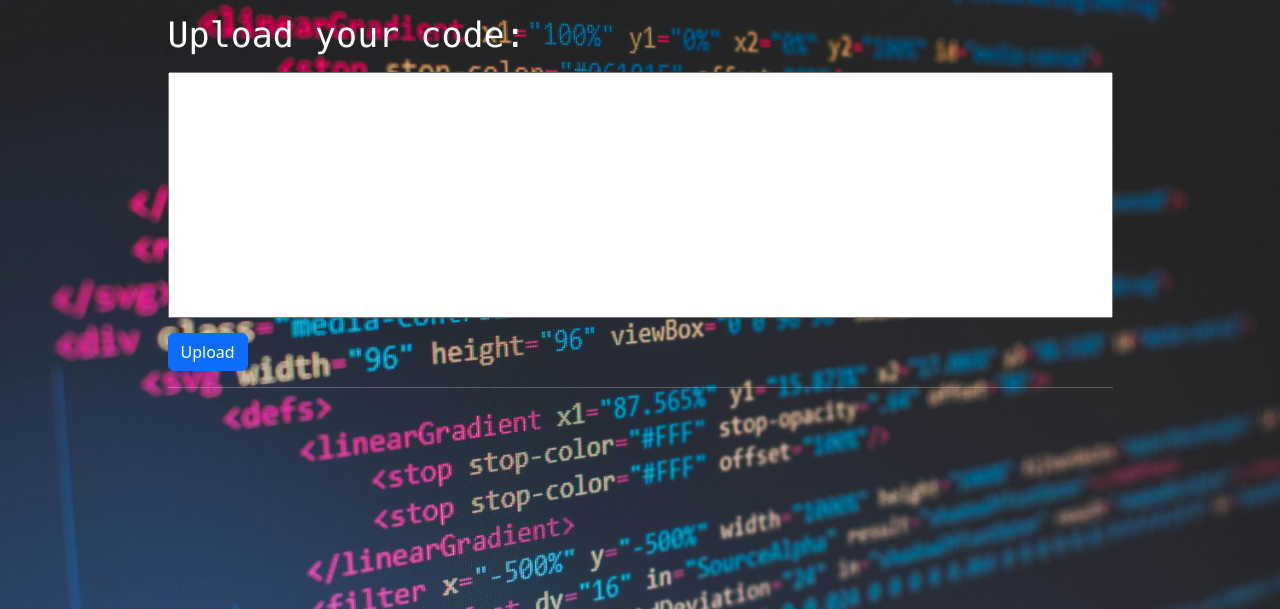
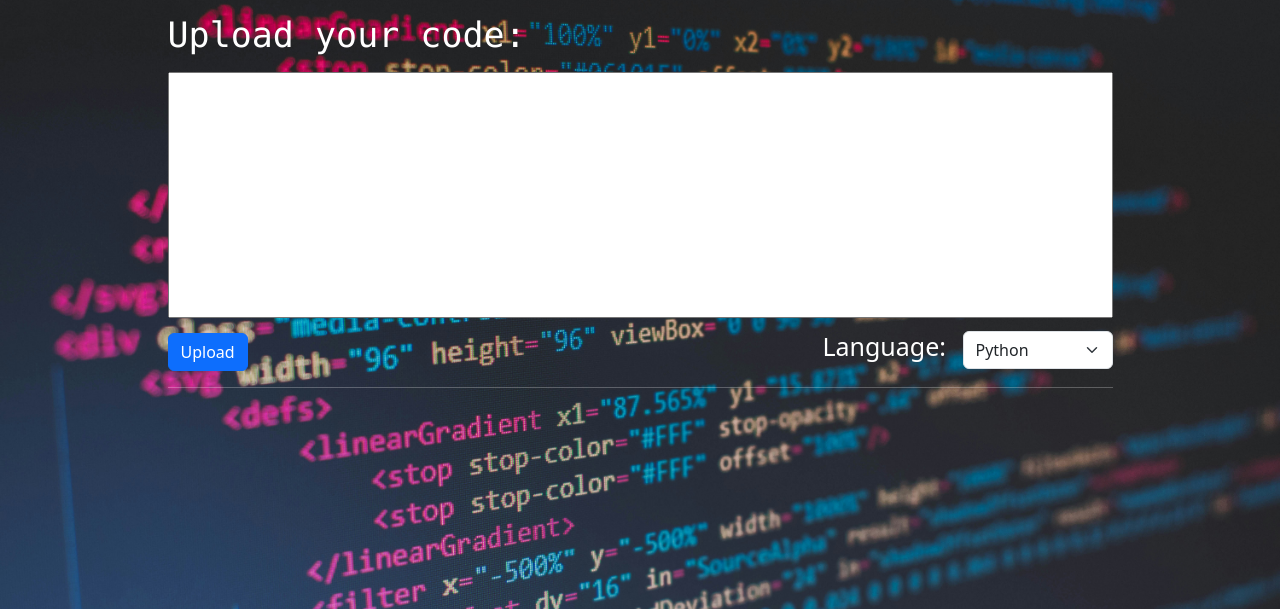
Before and after one commit to mg3910/pastebin, a Django app: page / in a window 1280 px wide. Shown: the part 57-666 px from the top of the page. Run offline with Django 5.2, Linux system fonts and the light colour scheme.

Commit message:
homepage frontend done

```diff
--- a/src/paste/models.py
+++ b/src/paste/models.py
@@ -26,8 +26,6 @@ class Paste(models.Model):
                                 default=Language.Misc)
     text = models.TextField()
 
-    """
+
     def __str__(self):
-        pass # LATER!
-
-    """
+        return f"{self.__class__.__name__}(uid={self.uid}, title={self.title}, language={self.language}, text={self.text})"
--- a/src/paste/static/style.css
+++ b/src/paste/static/style.css
@@ -22,7 +22,7 @@ button {
     margin-top: 15px;
 }
 
-#paste-form label {
+#preamble {
     display: block;
     color: white;
     top: 10px;
@@ -30,3 +30,20 @@ button {
     font-size: 35px;
     font-family: Consolas, Monaco, 'Andale Mono', 'Ubuntu Mono', monospace;
 }
+
+#lng-lbl {
+    color: white;
+    font-size: 25px;
+    display: inline;
+    margin-right: 10px;
+}
+
+#language {
+    display: inline;
+    width: 150px;
+}
+
+#options {
+    float: right;
+    margin-top: 10px;
+}
--- a/src/paste/templates/index.html
+++ b/src/paste/templates/index.html
@@ -3,11 +3,22 @@
 
 {% block main %}
 <div id="paste-form">
-    <form action="http://requestbin.whapi.cloud/1i8kbwj1" id="paste1" method="POST">
-        <label for="paste-text">Upload your code:</label>
-        <textarea id="paste-text" rows="10" cols="100"></textarea>
-        <button type="submit" form="paste1" id="sbmt-btn" class="btn btn-primary">Upload</button>
+    <form action="http://requestbin.whapi.cloud/" id="paste1" method="POST">
+        <label for="paste-text" id="preamble">Upload your code:</label>
+        <textarea id="paste-text" rows="10" cols="100" name="content"></textarea>
+        <button type="submit" id="sbmt-btn" class="btn btn-primary">Upload</button>
+        <span id="options">
+            <label for="language" id="lng-lbl">Language: </label>
+            <select id="language" class="form-select" name="language">
+                <option value="Python">Python</option>
+                <option value="JS">Javascript</option>
+                <option value="CSharp">C#</option>
+                <option value="Cpp">C++</option>
+            </select>
+        </span>
         <hr/>
     </form>
+
 </div>
+
 {% endblock %}
```
Also changed, not shown: src/paste/templates/404.html (added, +11 -0 lines).
